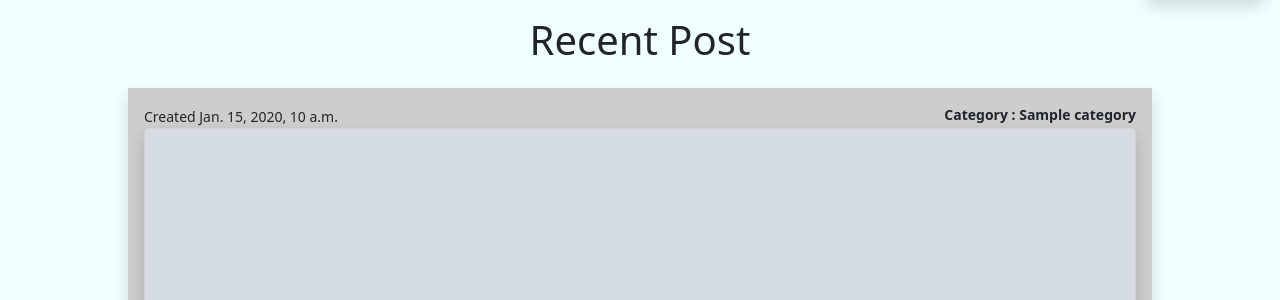
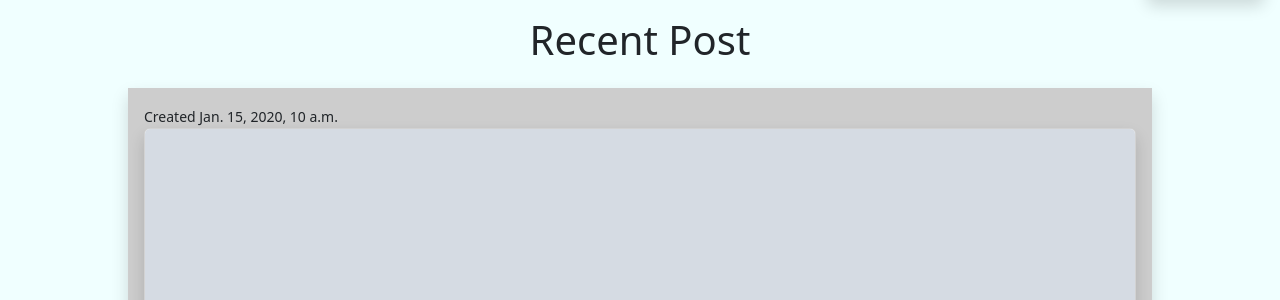
Before and after one commit to AaronTech112/Wolves-In-Trading-Fx-Blog, a Django app: template templates/adminpage.html in a window 1280 px wide. Shown: the part 336-636 px from the top of the page. Run offline with Django 3.2, Linux system fonts and the light colour scheme; the template is opened without the code that fills it: most values are stand-ins (such as "Sample title", 1, 10 or a date in 2020); grey boxes marked "Sample" are stand-in pictures; form fields are guessed from the names that the template uses; some libraries are stand-ins or nearby versions.

Commit message:
Update adminpage.html

```diff
--- a/templates/adminpage.html
+++ b/templates/adminpage.html
@@ -31,13 +31,13 @@
     {% for char in posts %}
     <div class="p-3 mb-3 mx-auto shadow " style="width: 80%; background-color: rgb(205, 205, 205);" >
         <small>Created {{char.created}}</small>
-        <small class="text-dark"  style="float:right; font-weight: bold;">Category : {{char.category}}</small>
+        {% comment %} <small class="text-dark"  style="float:right; font-weight: bold;">Category : {{char.category}}</small> {% endcomment %}
         <div class="card shadow">
             <a href="{% url 'single' char.id %}"><img class="card-img-top" src="{{char.image.url}}" alt="Title"></a>
             <div class="card-body">
                 <h4 class="card-title"  style="margin-left: 10px;">{{char.title}}</h4>
                 <h5 class="card-title">{{char.subtitle}}</h5>
-                <p class="card-text">{{char.body}}</p>
+                <p class="card-text">{{char.body|truncatewords_html:40}}</p>
             </div>
             <a href="{% url 'editpost' char.id %}"><i class="fa-solid fa-pen-to-square fa-xl" style=" display:block; float: right;"></i></a>
         </div>
```
